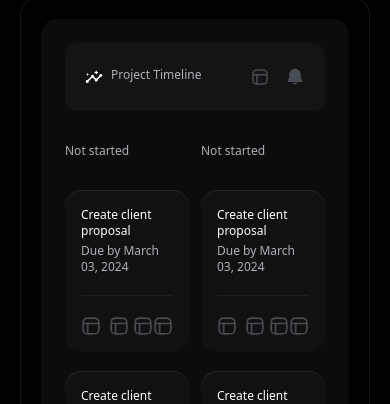
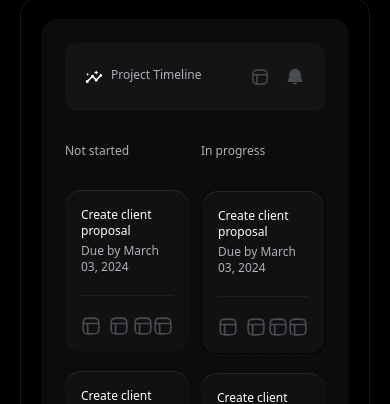
Before and after one commit to roni505/saas-template, a Next.js app: page / in a window 390 px wide. Shown: the part 3393-3797 px from the top of the page. Built offline with nearby package versions, Linux system fonts and the light colour scheme.

Commit message:
Micro interactions changes

```diff
--- a/src/ui/features.tsx
+++ b/src/ui/features.tsx
@@ -63,15 +63,15 @@ const Features = () => {
                         {/* 1st card */}
                         <motion.div
                         whileHover={{
-                            scale: 1.1,
-                            rotate: 4
+                            rotate: 10
                         }}
                         style={{
                             translateZ: 100,
                         }}
                         transition={{
-                            duration: 0.3,
-                            ease: "easeInOut"
+                            type: "spring",
+                            bounce: 0.6,
+                            duration: 0.8
                         }}
                         className="group hover:border border-[rgb(0,157,102)] -cursor-pointer flex flex-col bg-[#111112] rounded-2xl p-3 w-full shadow-[0px_-1px_0px_0px_rgba(35,37,40)] md:max-w-[248px]">
                             <div className="flex gap-3 ">
@@ -105,8 +105,7 @@ const Features = () => {
                         {/* 2nd card */}
                         <motion.div
                         whileHover={{
-                            rotate: 4,
-                            scale: 1.1
+                            rotate: 10,
                         }}
                         transition={{
                             duration: 0.3,
@@ -143,10 +142,6 @@ const Features = () => {
                         </motion.div>
                         {/* 3rd card */}
                         <motion.div
-                        whileHover={{
-                            boxShadow: "0px 0px 8px rgb(0,157,102)"
-
-                        }}
                         className="flex flex-col bg-[#111112] rounded-2xl p-3 w-full shadow-[0px_-1px_0px_0px_rgba(35,37,40)] md:max-w-[248px]">
                             <div className="flex gap-3 ">
                                 <span className="text-sm">Try</span>
@@ -277,7 +272,10 @@ const Features = () => {
                                     bounceStiffness: 500,
                                     bounceDamping: 15
                                 }}
-                                className="bg-[#111112] flex shadow-[0px_-1px_0px_0px_rgba(35,37,40)] p-3 rounded-xl w-[21rem] sm:w-[35rem] lg:w-[31rem]">
+                                whileInView={{
+                                    x: [0,32,-32,0],
+                                }}
+                                className="bg-[#111112] cursor-pointer flex shadow-[0px_-1px_0px_0px_rgba(35,37,40)] p-3 rounded-xl w-[21rem] sm:w-[35rem] lg:w-[31rem]">
                                     <div className="flex">
                                         <span className="mr-3 h-full w-[2px] bg-gradient-to-t from-[rgb(44,144,24)] to-[rgb(4,48,18)] mx-auto"></span>
                                     </div>
@@ -300,7 +298,10 @@ const Features = () => {
                                     bounceStiffness: 500,
                                     bounceDamping: 15
                                 }}
-                                className="bg-[#111112] w-full shadow-[0px_-1px_0px_0px_rgba(35,37,40)] p-3 rounded-xl flex">
+                                whileInView={{
+                                    x: [0,-32,32,0],
+                                }}
+                                className="bg-[#111112] cursor-pointer w-full shadow-[0px_-1px_0px_0px_rgba(35,37,40)] p-3 rounded-xl flex">
                                     <div className="flex">
                                         <span className="mr-3 h-full w-[2px] bg-gradient-to-t from-[rgb(148,130,0)] to-[rgb(47,47,3)] mx-auto"></span>
                                     </div>
@@ -320,7 +321,10 @@ const Features = () => {
                                     bounceStiffness: 500,
                                     bounceDamping: 15
                                 }}
-                                className="group bg-[#111112] flex shadow-[0px_-1px_0px_0px_rgba(35,37,40)] p-3 rounded-xl w-2xl sm:w-[69rem] lg:w-5xl">
+                                whileInView={{
+                                    x: [0,32,-32,0],
+                                }}
+                                className="group cursor-pointer bg-[#111112] flex shadow-[0px_-1px_0px_0px_rgba(35,37,40)] p-3 rounded-xl w-2xl sm:w-[69rem] lg:w-5xl">
                                     <div className="flex">
                                         <span className="mr-3 h-full w-[2px] bg-gradient-to-t from-[rgb(122,0,252)] to-[rgb(46,2,79)] mx-auto group-hover:shadow-[0px_0px_10px_rgb(180,50,220)] transition duration-300 ease-in-out"></span>
                                     </div>
@@ -375,7 +379,8 @@ const Features = () => {
                                 <span className="mb-8">
                                     Not started
                                 </span>
-                                <div className="bg-[#111112] shadow-[0px_-1px_0px_0px_rgba(35,37,40)] p-4 rounded-2xl flex flex-col gap-5 mb-5">
+                                <div
+                                className="bg-[#111112] shadow-[0px_-1px_0px_0px_rgba(35,37,40)] p-4 rounded-2xl flex flex-col gap-5 mb-5">
                                     <div className="flex flex-col">
                                         <span className="text-white">Create client proposal</span>
                                         <span className="mt-1">Due by March 03, 2024</span>
@@ -418,11 +423,28 @@ const Features = () => {
                                 </div>
                             </div>
                             {/* Second col */}
-                            <div className="flex flex-col w-full">
+                            <div
+                            className="flex flex-col w-full">
                                 <span className="mb-8">
-                                    Not started
+                                    In progress
                                 </span>
-                                <div className="bg-[#111112] shadow-[0px_-1px_0px_0px_rgba(35,37,40)] p-4 rounded-2xl flex flex-col gap-5 mb-5">
+                                <div className="hover:border-[rgb(0,157,102)] duration-600 border-black rounded-xl border border-dashed flex w-full mb-5">
+                                <motion.div
+                                whileHover={{
+                                    x: -110,
+                                    y: -50,
+                                    rotate: -10,
+                                    transition: {
+                                        type: "spring",
+                                        bounce: 0.4,
+                                        duration: 0.8,
+
+                                    }
+                                }}
+                                whileInView={{
+                                    y: [0,32,-32,0]
+                                }}
+                                className="hover:border bg-[#111112] shadow-[0px_-1px_0px_0px_rgba(35,37,40)] p-4 rounded-2xl flex flex-col gap-5 border-[rgb(0,157,102)] w-full">
                                     <div className="flex flex-col">
                                         <span className="text-white">Create client proposal</span>
                                         <span className="mt-1">Due by March 03, 2024</span>
@@ -458,6 +480,7 @@ const Features = () => {
                                             />
                                         </div>
                                     </div>
+                                </motion.div>
                                 </div>
                                 <div className="flex flex-col gap-1 bg-[#111112] shadow-[0px_-1px_0px_0px_rgba(35,37,40)] p-4 rounded-2xl">
                                     <span className="text-white">Create client proposal</span>
@@ -467,7 +490,7 @@ const Features = () => {
                             {/* Third col */}
                             <div className="flex flex-col w-full max-sm:hidden">
                                 <span className="mb-8">
-                                    Not started
+                                    Completed
                                 </span>
                                 <div className="bg-[#111112] shadow-[0px_-1px_0px_0px_rgba(35,37,40)] p-4 rounded-2xl flex flex-col gap-5 mb-5">
                                     <div className="flex flex-col">
@@ -521,8 +544,14 @@ const Features = () => {
                 </div>
                 {/* This is the 4th div */}
                 <div className="w-full lg:max-w-[364px] h-[514px] border border-neutral-900 p-5 rounded-2xl">
-                    <div className="flex bg-[#0C0C0D] p-6 rounded-2xl text-text-color gap-8 flex-col h-[24rem] justify-center">
-                        <Button varient="primary">Ask Stratify AI</Button>
+                    <div className="relative group flex bg-[#0C0C0D] p-6 rounded-2xl text-text-color gap-8 flex-col h-[24rem] justify-center">
+                        <Button
+                        className="relative"
+                        varient="primary">
+                            Ask Stratify AI
+                        </Button>
+                        <span className="absolute opacity-0 group-hover:opacity-100 inset-x-0 top-px bg-gradient-to-r from-transparent via-green-800 to-transparent h-px w-3/4 mx-auto"></span>
+                        <span className="absolute opacity-0 group-hover:opacity-20 transition-opacity duration-300 inset-x-0 top-px bg-gradient-to-b from-[rgb(0,157,107)]  to-transparent h-full w-full mx-auto blur-sm "></span>
                     </div>
                     <div className="text-sm flex justify-start flex-col gap-2 mt-5">
                         <h4>Powerful Task Management Tools</h4>
```
